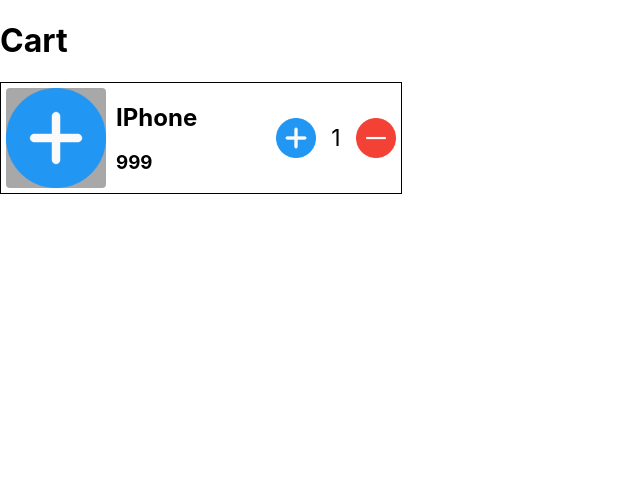
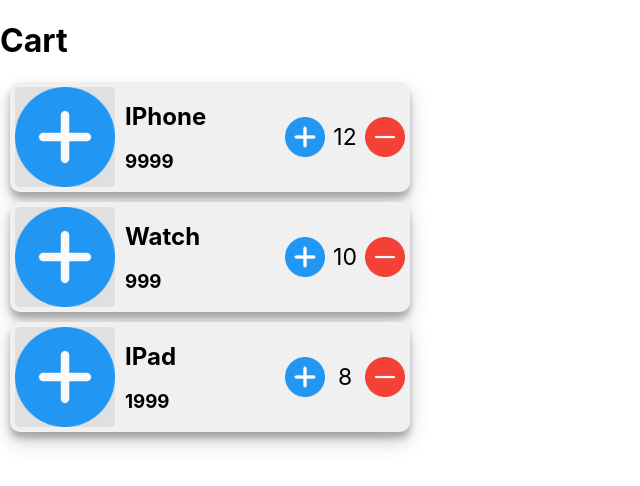
Before and after one commit to WebGuyAshis/Add-Carts, a React (Create React App) app: page / in a window 1280 px wide. Shown: the top 486 px of the page, without its empty margins (0-640 px from the left). Built offline with nearby package versions, Linux system fonts and the light colour scheme.

Commit message:
Added Props in Cart Item

```diff
--- a/src/App.js
+++ b/src/App.js
@@ -1,10 +1,13 @@
+import Cart from "./Cart";
 import CartItem from "./CartItem";
+
 
 function App() {
   return (
     <div className="cart">
       <h1>Cart</h1>
-      <CartItem/>
+      {/* <CartItem/> */}
+      <Cart/>
     </div>
   );
 }
--- /dev/null
+++ b/src/Cart.js
@@ -0,0 +1,44 @@
+import React from "react";
+import CartItem from "./CartItem";
+
+class Cart extends React.Component {
+    constructor() {
+        super();
+        this.state = {
+            products: [
+                {
+                    price: 9999,
+                    title: 'IPhone',
+                    qty: 12,
+                    img: '',
+                    id: 1
+                },
+                {
+                    price: 999,
+                    title: 'Watch',
+                    qty: 10,
+                    img: '',
+                    id: 2
+                },
+                {
+                    price: 1999,
+                    title: 'IPad',
+                    qty: 8,
+                    img: '',
+                    id: 3
+                }
+            ]
+        }
+    }
+    render() {
+        const {products} = this.state;
+        return (
+            <div className="cart">
+                {products.map((product)=>{
+                    return <CartItem product={ product } key={product.id} />
+                })}
+            </div>
+        );
+    }
+}
+export default Cart;
--- a/src/CartItem.js
+++ b/src/CartItem.js
@@ -6,19 +6,19 @@ import Minus from './images/minus-button.png'
 class CartItem extends React.Component {
     constructor() {
         super();
-        this.state = {
-            price: 999,
-            title: 'IPhone',
-            qty: 1,
-            img: ''
-        }
+        // this.state = {
+        //     price: 999,
+        //     title: 'IPhone',
+        //     qty: 1,
+        //     img: ''
+        // }
     }
     increaseQuantity = ()=>{
 
         // we will use this when we dont need any previous data, we can use it to change titles
         // this.setState({
         //     qty: this.state.qty + 1
-        // });
+        // }, ()=>{});
 
         // Method-2 we will use it when we need prev data like updating cart value
 
@@ -26,17 +26,27 @@ class CartItem extends React.Component {
             return{
                 qty: prevState.qty + 1
             }
+        }, ()=>{
+            console.log("this.state", this.state);
         });
     }
 
     decreaseQuantity = ()=>{
+        const {qty} = this.state;
+        if(qty === 0){
+            return;
+        }
         this.setState((prevState)=>{
             return{
                 qty:prevState.qty - 1
             }
+        },()=>{
+            console.log("this.state", this.state);
         })
     }
     render() {
+        // const {price, title, qty} = this.state;
+        const {price, title, qty} = this.props.product;
         return (
             <div className="item">
                 {/* {Item Image} */}
@@ -46,10 +56,14 @@ class CartItem extends React.Component {
 
                 <div className="title">
                     <h2 className="item-name">
-                        {this.state.title}
+                        {/* {this.state.title} */}
+                        {title}
                     </h2>
                     <div className="item-price">
-                        <h3>{this.state.price}</h3>
+                        <h3>
+                            {/* {this.state.price} */}
+                            {price}
+                            </h3>
                     </div>
                 </div>
 
@@ -58,7 +72,8 @@ class CartItem extends React.Component {
                     onClick={this.increaseQuantity}
                     />
                     <div className="quantity">
-                        {this.state.qty}
+                        {/* {this.state.qty} */}
+                        {qty}
                     </div>
                     <img className="remove-item" src={Minus} alt=""
                     onClick={this.decreaseQuantity}
--- a/src/cartitem.css
+++ b/src/cartitem.css
@@ -1,16 +1,18 @@
 .item{
-    border: 1px solid black;
     display: flex;
     align-items: center;
     height: 110px;
     width: 400px;
     justify-content: space-around;
-}
+    border-radius: 10px;
+    margin: 10px;
+    background-color: rgb(240, 240, 240);
+    box-shadow: rgba(0, 0, 0, 0.19) 0px 10px 20px, rgba(0, 0, 0, 0.23) 0px 6px 6px;}
 
 .img{
     height: 100px;
     width: 100px;
-    background-color: rgb(168, 168, 168);
+    background-color: rgb(224, 224, 224);
     border-radius: 4px;
     overflow: hidden;
 }
```
